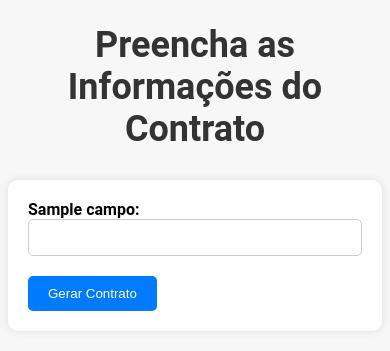
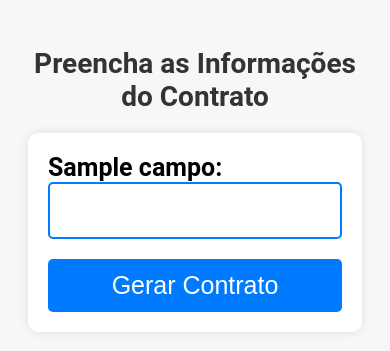
Before and after one commit to Bot-Mateus/contrato_automatico, a Flask app: template api/templates/formulario.html in a window 390 px wide. Shown: the top 351 px of the page. Run offline with Flask 3, Linux system fonts and the light colour scheme; the template is opened without the code that fills it: most values are stand-ins (such as "Sample title", 1, 10 or a date in 2020).

Commit message:
Melhora da responsividade

```diff
--- a/api/static/css/formulario.css
+++ b/api/static/css/formulario.css
@@ -1,6 +1,8 @@
 body {
     font-family: 'Roboto', sans-serif;
     background-color: #f7f7f7;
+    padding: 20px;
+    font-size: 25px; /* Tamanho da fonte global */
 }
 
 .container {
@@ -10,10 +12,10 @@ body {
 }
 
 h1 {
-    font-size: 36px;
+    font-size: 28px; /* Reduzindo o tamanho do título */
     color: #333;
     text-align: center;
-    margin-bottom: 30px;
+    margin-bottom: 20px; /* Reduzindo o espaço abaixo do título */
 }
 
 form {
@@ -29,21 +31,24 @@ label {
 
 input[type="text"] {
     width: 100%;
-    padding: 10px;
+    padding: 12px;
     margin-bottom: 20px;
-    border: 1px solid #ccc;
+    border: 2px solid #007bff; /* Adicionando borda mais visível */
     border-radius: 5px;
-    box-sizing: border-box; /* Garante que o padding não aumente a largura do input */
+    box-sizing: border-box;
+    font-size: inherit; /* Herdando o tamanho de fonte global */
 }
 
 input[type="submit"] {
     background-color: #007bff;
     color: #fff;
     border: none;
-    padding: 10px 20px;
+    padding: 12px 20px; /* Aumentando o padding do botão */
     border-radius: 5px;
     cursor: pointer;
     transition: background-color 0.3s;
+    width: 100%;
+    font-size: inherit; /* Herdando o tamanho de fonte global */
 }
 
 input[type="submit"]:hover {
--- a/api/templates/index.html
+++ b/api/templates/index.html
@@ -6,6 +6,7 @@
     <title>Escolha um Modelo de Contrato de Locação</title>
     <link rel="stylesheet" href="{{ url_for('static', filename='css/styles.css') }}">
     <link rel="stylesheet" href="https://fonts.googleapis.com/css2?family=Roboto:wght@400;700&display=swap">
+
 </head>
 <body>
     <div class="container">
```
Also changed, not shown: api/static/css/styles.css (+12 -4 lines).
